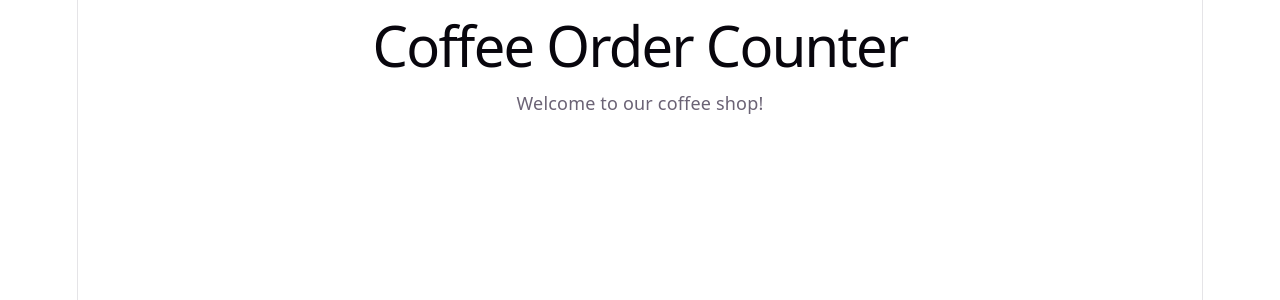
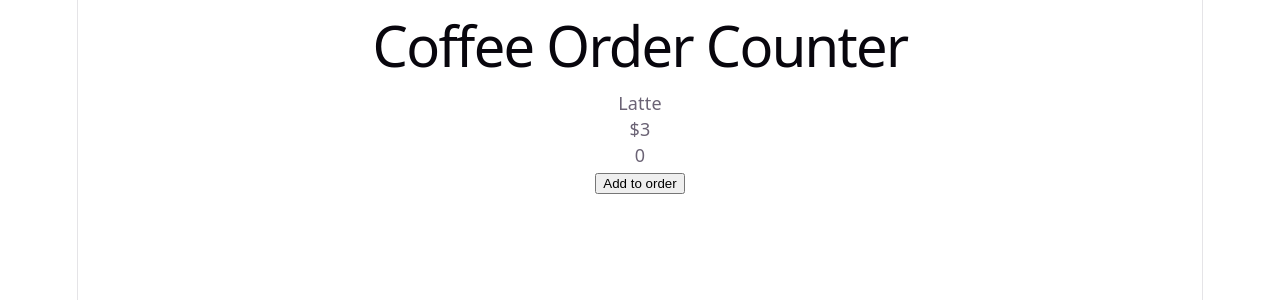
Before and after one commit to chrisp-in/javascript-practice-exercises, a React (Vite) app in the folder 02.React-practices/coffee-order-counter/: page / in a window 1280 px wide. Shown: the top 300 px of the page. Built offline with nearby package versions, Linux system fonts and the light colour scheme.

Commit message:
Updated the coffee counter by aborting the usage of props

```diff
--- a/02.React-practices/coffee-order-counter/src/App.jsx
+++ b/02.React-practices/coffee-order-counter/src/App.jsx
@@ -1,10 +1,26 @@
+import { useState } from "react"
+
 function App() {
+  const[quantity, setQuantity] = useState(0);
+  function handleClick(){
+    setQuantity(quantity + 1);
+  }
+  function CoffeeCard(props){
+    return(
+      <div>
+         <p>{props.name}</p>
+         <p>${props.price}</p>
+         <p>{quantity}</p>
+         <button onClick={props.onClick}>Add to order</button>
+      </div>
+    );
+  }
   return (
     <div>
       <h1>Coffee Order Counter</h1>
-      <p>Welcome to our coffee shop!</p>
+      <CoffeeCard onClick={handleClick} name="Latte" price={3} />
     </div>
-  )
+  );
 }
 
 export default App
```
